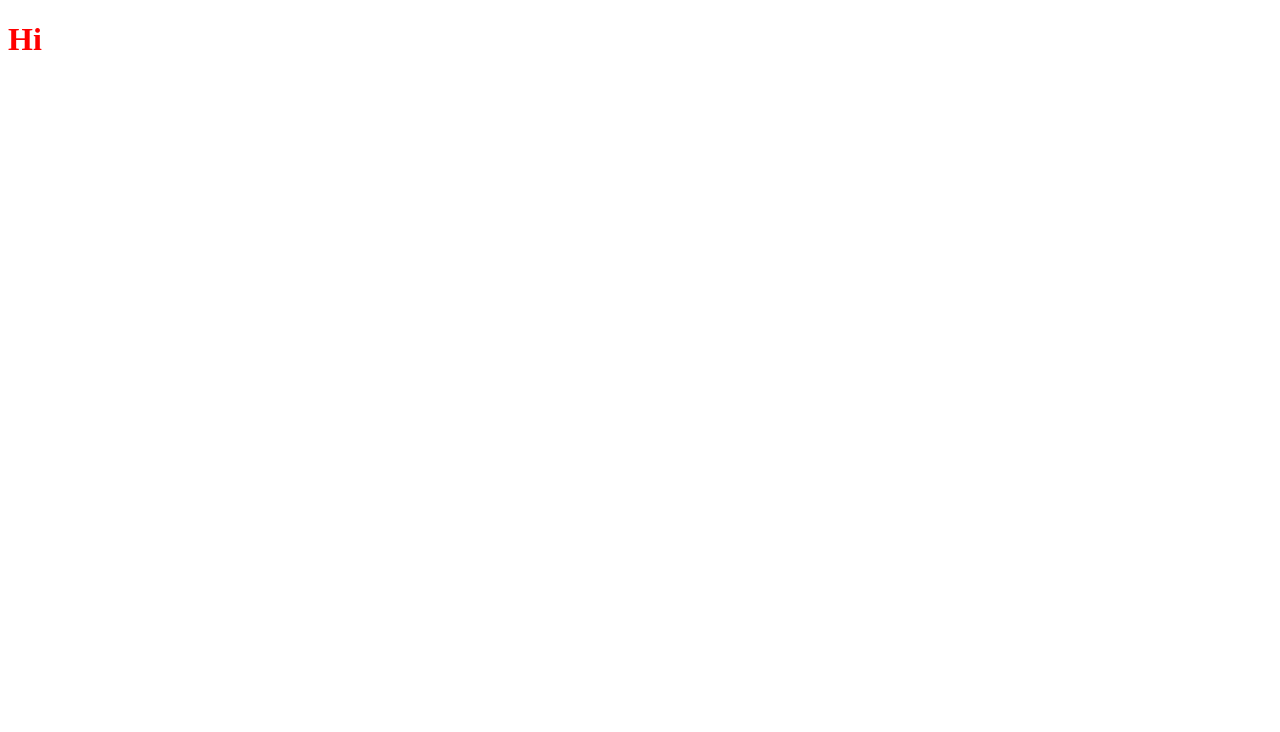
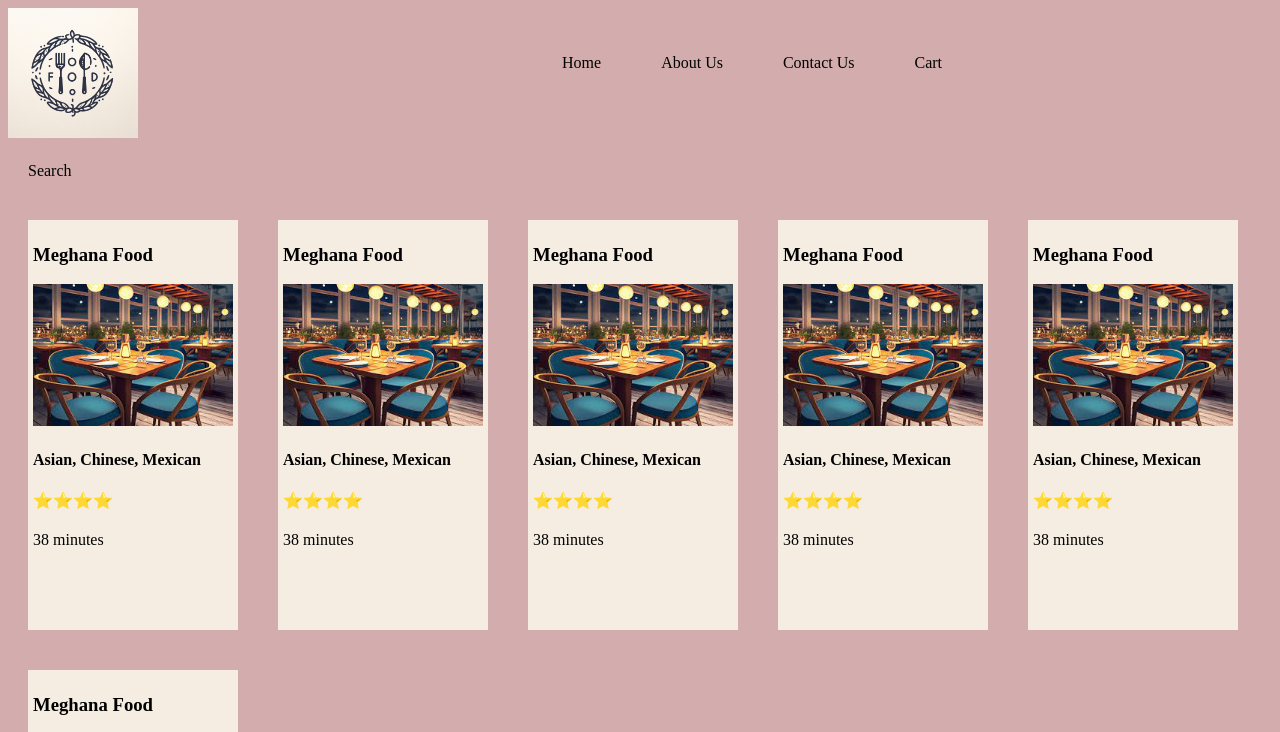
Before and after one commit to rakshapadiyar/Food-Ordering-App, a React (Vite) app: page / in a window 1280 px wide. Shown: the top 732 px of the page. Built offline with nearby package versions, Linux system fonts and the light colour scheme.

Commit message:
manually added restaurant cards

```diff
--- a/App.js
+++ b/App.js
@@ -1,8 +1,68 @@
 import React from "react";
-import ReactDOM from "react-dom";
+import ReactDOM from "react-dom/client";
+import logo from "./images/logo.jpeg";
+import meghanaFood from "./images/meghana-food.jpeg";
+
+const stylecard = {
+  backgroundColor: "#f5ede2",
+};
+
+const RestaurantCard = () => {
+  return (
+    <div className="res-card" style={stylecard}>
+      {/* INline style
+    or stylr{{ backgroundColor: "#f5ede2"}} */}
+      <h3>Meghana Food</h3>
+      <img className="res-logo" alt="meghana food" src={meghanaFood} />
+      <h4>Asian, Chinese, Mexican</h4>
+      <h4>⭐⭐⭐⭐</h4>
+      <p>38 minutes</p>
+    </div>
+  );
+};
+
+const Body = () => {
+  return (
+    <div className="body">
+      <div className="search">Search</div>
+      <div className="res-container">
+        <RestaurantCard />
+        <RestaurantCard />
+        <RestaurantCard />
+        <RestaurantCard />
+        <RestaurantCard />
+        <RestaurantCard />
+      </div>
+    </div>
+  );
+};
+
+const HeaderComponent = () => {
+  return (
+    <div className="header">
+      <div className="logo-container">
+        <img className="logo" src={logo} />
+      </div>
+      <div className="nav-items">
+        <ul>
+          <li>Home</li>
+          <li>About Us</li>
+          <li>Contact Us</li>
+          <li>Cart</li>
+        </ul>
+      </div>
+    </div>
+  );
+};
+
+const AppLayout = () => {
+  return (
+    <div className="app">
+      <HeaderComponent />
+      <Body />
+    </div>
+  );
+};
 
 const root = ReactDOM.createRoot(document.getElementById("root"));
-
-const head = <h1>Hi</h1>;
-
-root.render(head);
+root.render(<AppLayout />);
--- a/index.css
+++ b/index.css
@@ -1,3 +1,50 @@
-h1 {
-  color: red;
+#body {
+  background-color: #d3adad;
 }
+.header {
+  display: flex;
+  justify-content: space-between;
+}
+
+.logo {
+  width: 130px;
+}
+.nav-items {
+  padding: 0px 300px;
+}
+
+.nav-items > ul {
+  display: flex;
+  list-style-type: none;
+}
+
+.nav-items > ul > li {
+  margin: 20px;
+  padding: 10px;
+}
+
+.res-card {
+  padding: 5px;
+  width: 200px;
+  height: 400px;
+  margin: 20px;
+}
+
+.res-card:hover {
+  cursor: pointer;
+  border: 2px solid #b89292;
+  box-shadow: 0.5px 0.5px grey;
+}
+
+.search {
+  padding: 20px;
+}
+
+.res-logo {
+  width: 100%;
+}
+
+.res-container {
+  display: flex;
+  flex-wrap: wrap;
+}
--- a/index.html
+++ b/index.html
@@ -6,8 +6,10 @@
     <link rel="stylesheet" href="index.css" />
     <title>Food Ordering App</title>
   </head>
-  <body>
-    <div id="root"></div>
+  <body id="body">
+    <div id="root">
+      <h1>Must not be rendered</h1>
+    </div>
     <script type="module" src="App.js"></script>
   </body>
 </html>
```
Also changed, not shown: images/logo.jpeg (added), images/meghana-food.jpeg (added), 5 other files (tests, documents, lock files or other folders).
